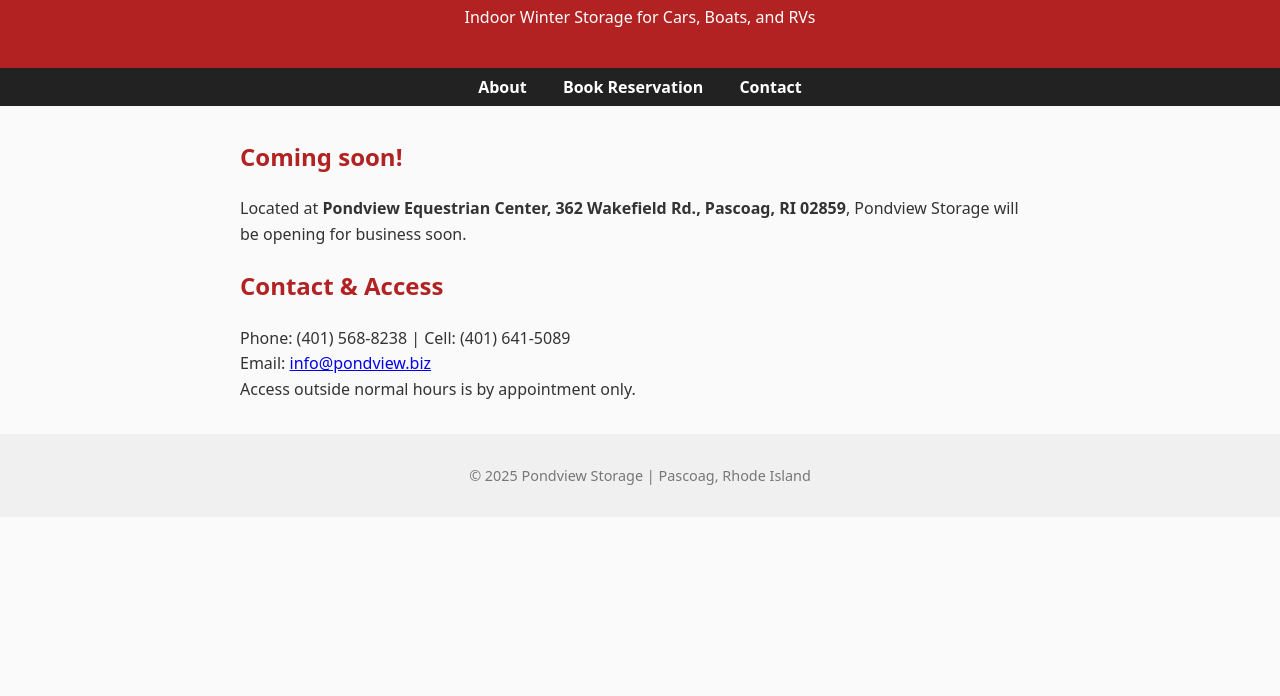
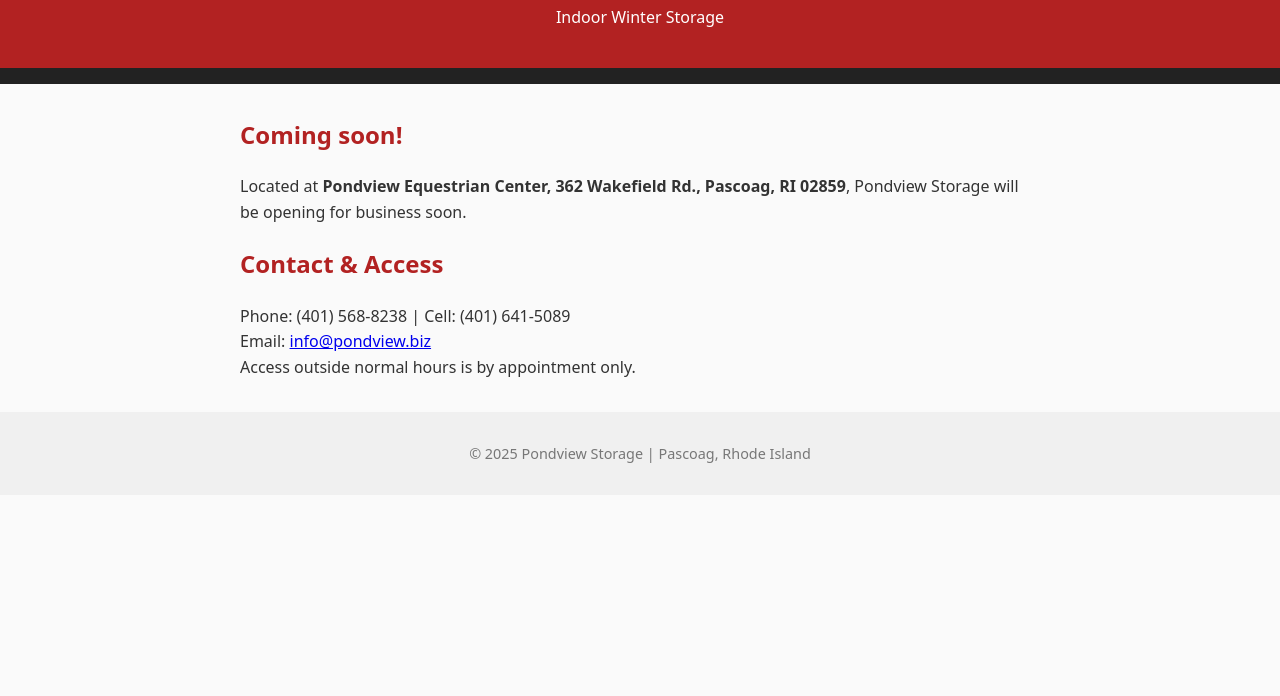
Before and after one commit to pondview/webapp, a plain HTML site: page index.html in a window 1280 px wide. Shown: the part 104-800 px from the top of the page. Drawn offline with Linux system fonts and the light colour scheme.

Commit message:
adjust further

```diff
--- a/index.html
+++ b/index.html
@@ -3,20 +3,17 @@
   <head>
     <meta charset="UTF-8" />
     <meta name="viewport" content="width=device-width, initial-scale=1.0" />
-    <title>Pond View Storage | Pascoag, RI</title>
+    <title>Pondview Storage | Pascoag, RI</title>
     <link rel="stylesheet" href="main.css">
   </head>
 
   <body>
     <header>
-      <h1>Pond View Storage</h1>
-      <p>Indoor Winter Storage for Cars, Boats, and RVs</p>
+      <h1>Pondview Storage</h1>
+      <p>Indoor Winter Storage</p>
     </header>
 
     <nav>
-      <a href="index.html">About</a>
-      <a href="reservation.html">Book Reservation</a>
-      <a href="contact.html">Contact</a>
     </nav>
 
     <main>
```
